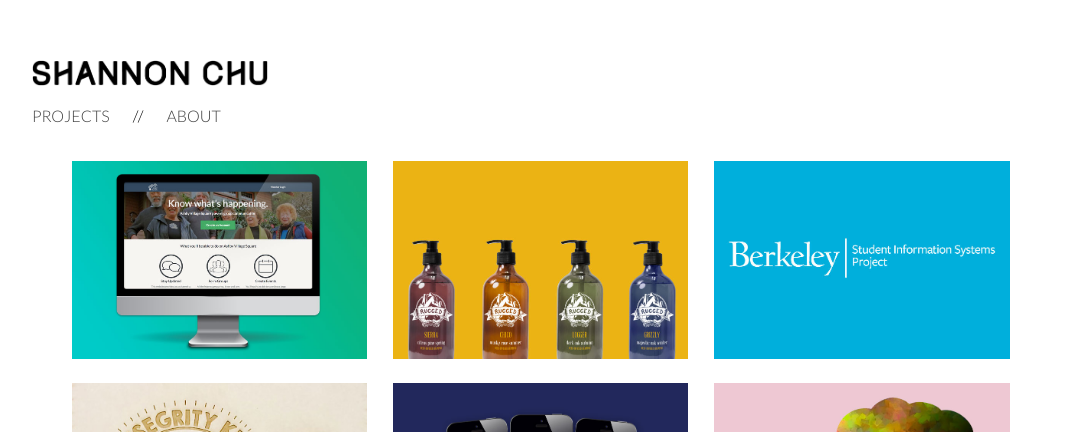
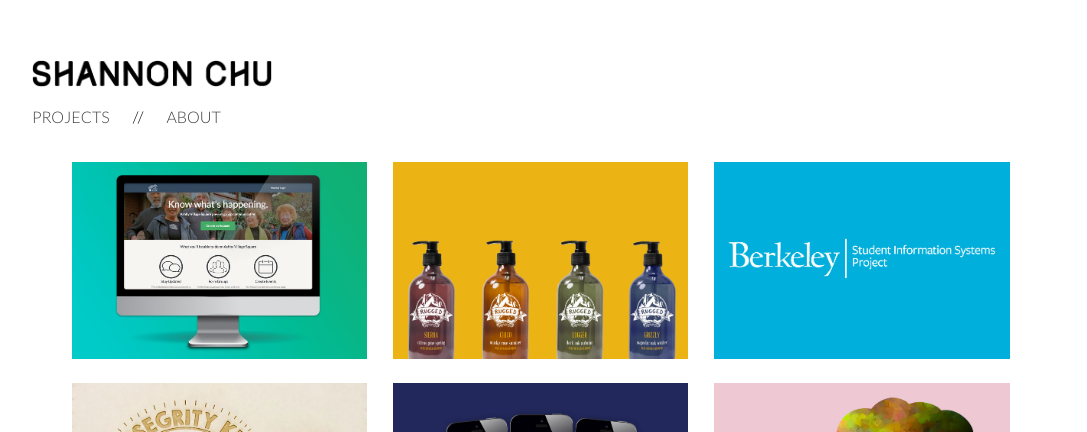
Before and after one commit to shannonchu/shannonchu.github.io, a Jekyll site: the page built from index.html, in a window 1280 px wide. Shown: the top 432 px of the page, without its empty margins (96-1183 px from the left). Built offline with Jekyll 4.4.1, drawn with Linux system fonts in a browser that asks for light colours; nearby versions of some CDN libraries.

Commit message:
header name

```diff
--- a/css/main.css
+++ b/css/main.css
@@ -15,7 +15,7 @@
 }
 .header-img {
   padding-top: 30px;
-  width: 23%;
+  width: 240px;
 }
 footer ul li {
   display: inline;
```
